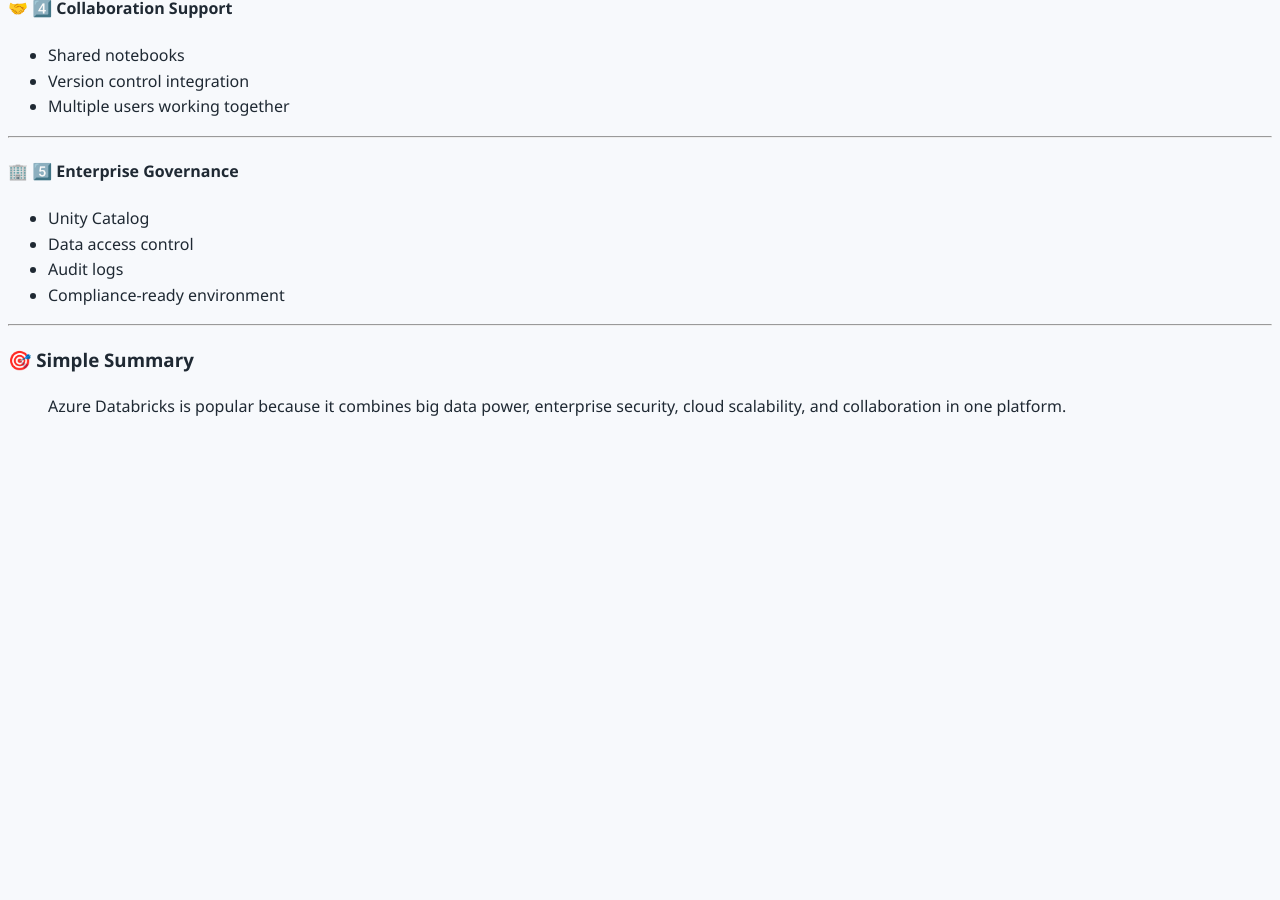
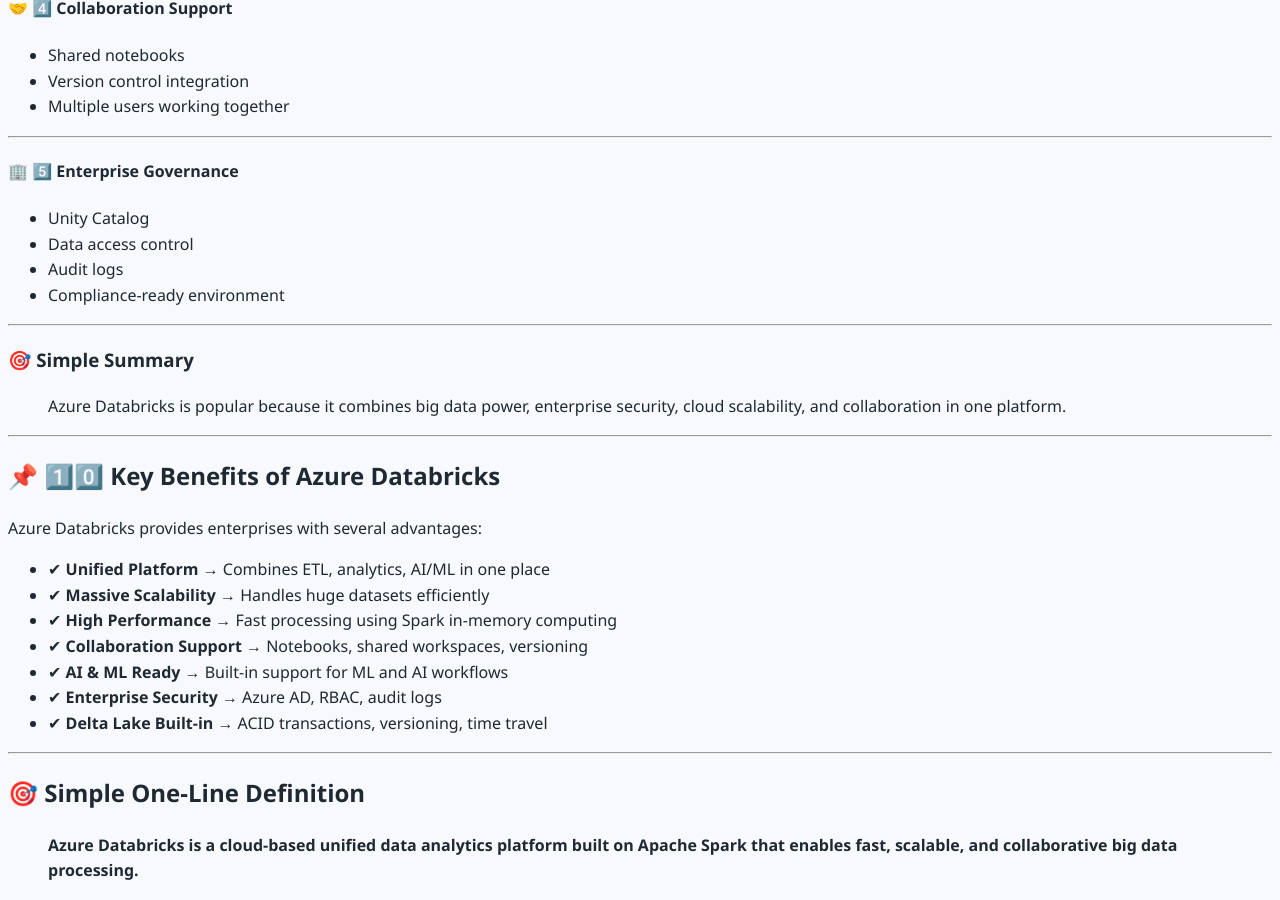
Before and after one commit to irshadvaza/irshadvaza.tech, a Jekyll site: the page built from learning-guides/azure-databricks/01-Introduction.md, in a window 1280 px wide and 900 px high, scrolled down 8952 px. Built offline with Jekyll 4.4.1, drawn with Linux system fonts in a browser that asks for light colours; our own code applies the rules of GitHub Pages for plain Markdown files; before the commit the page ends 9387 px from its top, so only the background shows below that.

Commit message:
Update 01-Introduction.md

```diff
--- a/learning-guides/azure-databricks/01-Introduction.md
+++ b/learning-guides/azure-databricks/01-Introduction.md
@@ -445,3 +445,24 @@
 ### 🎯 Simple Summary
 
 > Azure Databricks is popular because it combines big data power, enterprise security, cloud scalability, and collaboration in one platform.
+
+
+---
+
+## 📌 1️⃣0️⃣ Key Benefits of Azure Databricks
+
+Azure Databricks provides enterprises with several advantages:
+
+- ✔ **Unified Platform** → Combines ETL, analytics, AI/ML in one place
+- ✔ **Massive Scalability** → Handles huge datasets efficiently
+- ✔ **High Performance** → Fast processing using Spark in-memory computing
+- ✔ **Collaboration Support** → Notebooks, shared workspaces, versioning
+- ✔ **AI & ML Ready** → Built-in support for ML and AI workflows
+- ✔ **Enterprise Security** → Azure AD, RBAC, audit logs
+- ✔ **Delta Lake Built-in** → ACID transactions, versioning, time travel
+
+---
+
+## 🎯 Simple One-Line Definition
+
+> **Azure Databricks is a cloud-based unified data analytics platform built on Apache Spark that enables fast, scalable, and collaborative big data processing.**
```
